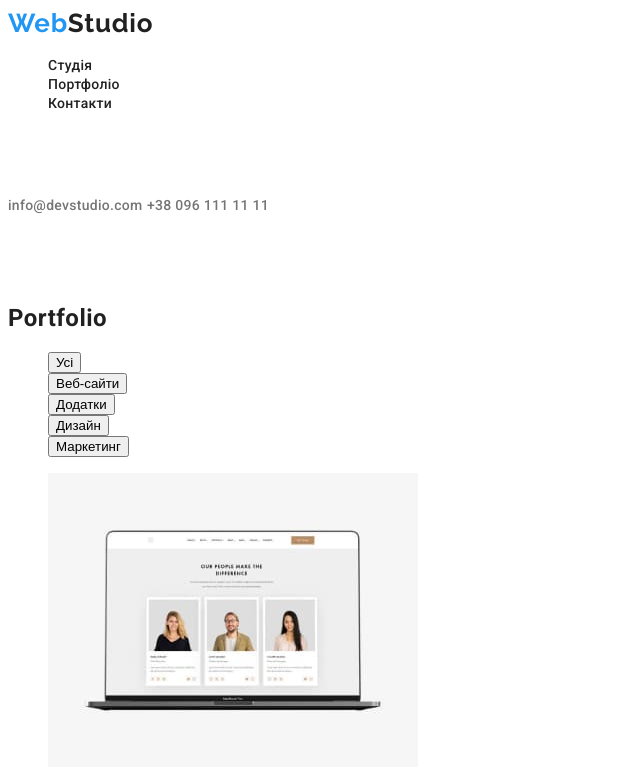
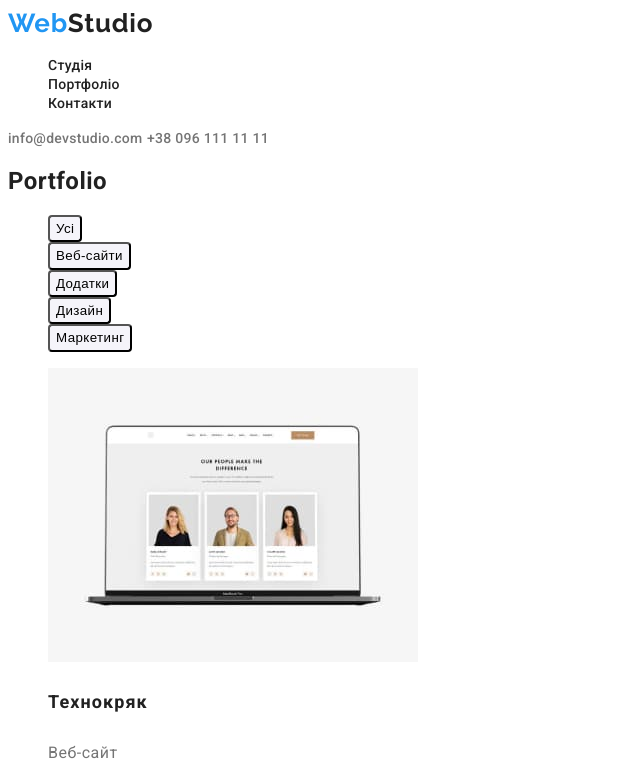
Before and after one commit to leraz1003/goit-markup-hw-02, a plain HTML site: page portfolio.html in a window 1280 px wide. Shown: the top 781 px of the page, without its empty margins (0-640 px from the left). Drawn offline with Linux system fonts and the light colour scheme.

Commit message:
changed btn styles

```diff
--- a/css/styles.css
+++ b/css/styles.css
@@ -53,7 +53,7 @@ body {
     color: var(--text-color);
     font-weight: 500;
     font-size: 14px;
-    line-height: 11.14;
+    line-height: 1.14;
     letter-spacing: 0.02em;
 }
 
@@ -75,7 +75,7 @@ body {
     text-align: center;
     font-weight: 900;
     font-size: 44px;
-    line-height: 60px;
+    line-height: 1.36;
     letter-spacing: 0.06em;
 }
 
@@ -85,6 +85,11 @@ body {
     box-shadow: 0px 4px 4px rgba(0, 0, 0, 0.15);
     border-radius: 4px;
     cursor: pointer;
+
+    font-weight: 700;
+    font-size: 16px;
+    line-height: 1.9;
+    letter-spacing: 0.06em;
 }
 
 /* preference */
@@ -93,14 +98,12 @@ body {
     font-size: 14px;
     line-height: 1.14;
     text-transform: uppercase;
-
 }
 
 .text{
     color: var(--text-color);
     font-size: 14px;
     line-height: 1.7;
-
 }
 
 /* what we do */
@@ -123,8 +126,8 @@ body {
     line-height: 1.19;
 }
 
+
 /* footer */
-
 .map{
     color: #ffffff;
     background-color: #2F303A;
@@ -145,6 +148,11 @@ body {
 /* PORTFOLIO */
 .portfolio-btn {
     cursor: pointer;
+    font-weight: 500;
+    line-height: 1.6;
+    letter-spacing: 0.03em;
+    background: #F5F4FA;
+    border-radius: 4px;
 }
 .portfolio-btn:focus,
 .portfolio-btn:hover {
@@ -153,8 +161,6 @@ body {
 }
 
 .caption{
-
-    font-weight: 700;
     font-size: 18px;
     line-height: 2;
     letter-spacing: 0.06em;
@@ -162,5 +168,5 @@ body {
 
 
 .info {
-    line-height: 1.875
+    line-height: 1.875;
 }
--- a/portfolio.html
+++ b/portfolio.html
@@ -32,6 +32,8 @@
 
     <main>
         <h2>Portfolio</h2>
+        <!-- Фільтр -->
+        <section>
             <ul class="list" >
                 <li><button type="button" class="portfolio-btn">Усі</button></li>
                 <li><button type="button" class="portfolio-btn">Веб-сайти</button></li>
@@ -39,6 +41,9 @@
                 <li><button type="button" class="portfolio-btn">Дизайн</button></li>
                 <li><button type="button" class="portfolio-btn">Маркетинг</button></li>
             </ul>
+        </section>
+        <!-- Портфоліо -->
+        <section>
             <ul class="list">
                 <li>
                     <img src="./images/port_1.jpg" alt="Технокряк" width="370">
@@ -86,6 +91,7 @@
                     <p class="info">Додаток</p>
                 </li>
             </ul>
+        </section>
 
 
 
```
Lines whose indentation alone changed are shown as unchanged.
